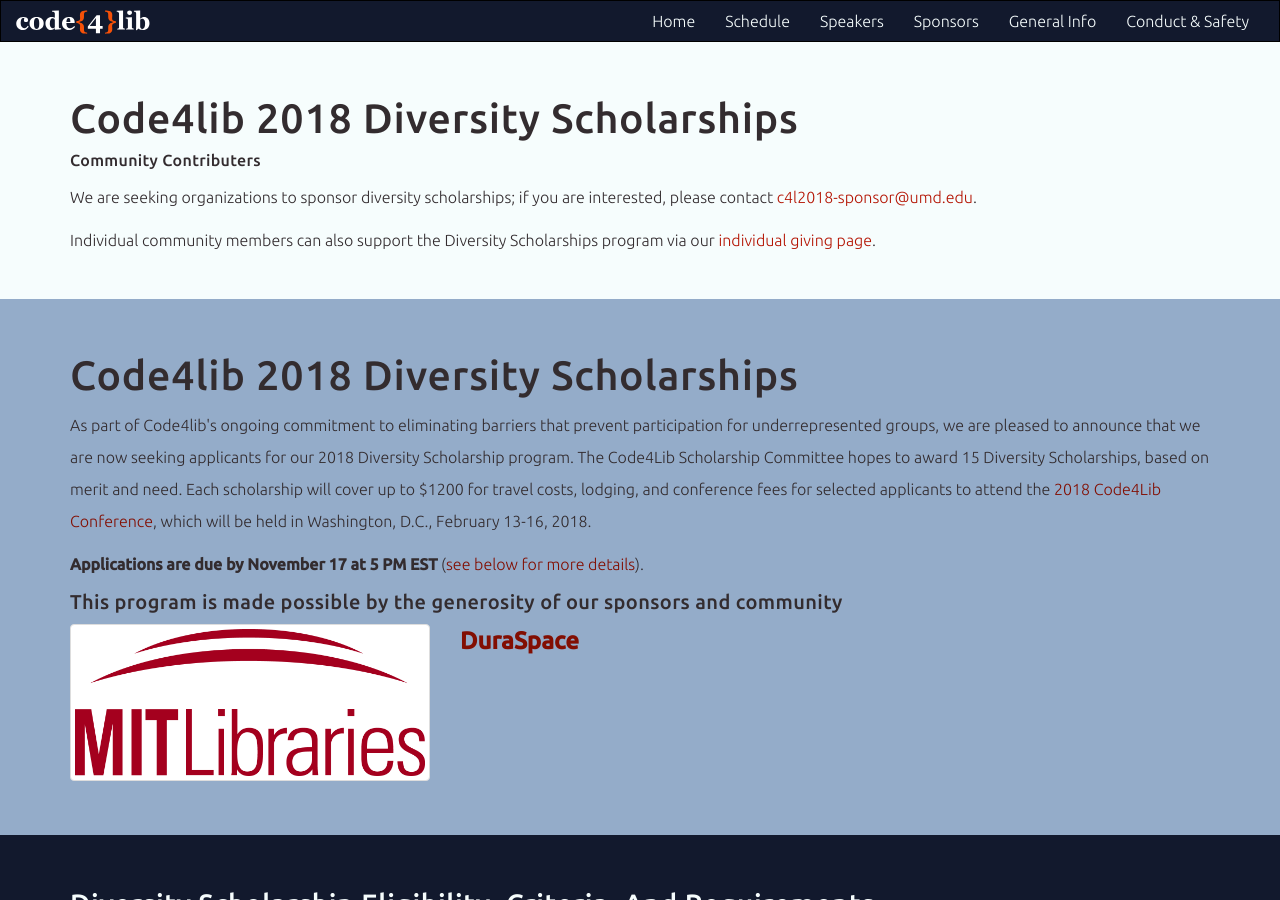
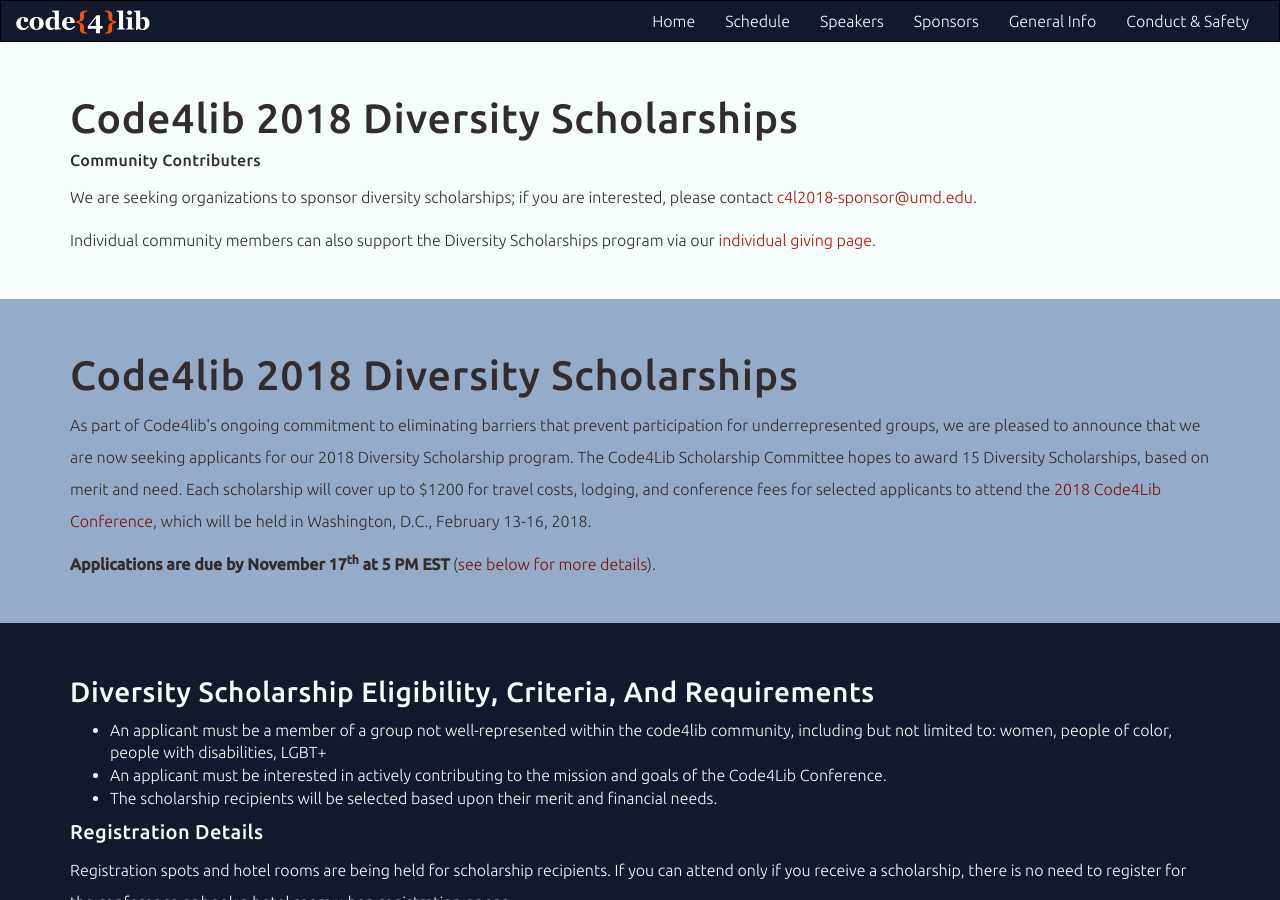
Before and after one commit to code4lib/2018.code4lib.org, a Jekyll site: the page built from diversity-scholarships/index.html, in a window 1280 px wide and 900 px high. Built offline with Jekyll 4.4.1, drawn with Linux system fonts in a browser that asks for light colours; some web fonts are replaced.

Commit message:
Update toggle for scholarship sponsors

```diff
--- a/_data/conf.yml
+++ b/_data/conf.yml
@@ -112,6 +112,6 @@
   url-text: "How to Apply"
   end-date: "2017-11-17"
 
-# When true, general information and sponsors for diversity scholarship will show
-diversity-scholarship-general-info:
+# When true, sponsors for diversity scholarship will show
+diversity-scholarship-general-sponsors:
   show: false
--- a/diversity-scholarships/index.html
+++ b/diversity-scholarships/index.html
@@ -23,12 +23,13 @@
     </div>
 </section>
 
- {% if site.data.conf.diversity-scholarship-applications.show or site.data.conf.diversity-scholarship-general-info.show  %}
+ {% if site.data.conf.diversity-scholarship-applications.show or site.data.conf.diversity-scholarship-general-sponsors.show  %}
 <section>
     <div class="container">
         <div class="row">
             <div class="col-xs-12">
                 <h1>Code4lib 2018 Diversity Scholarships</h1>
+                {% if site.data.conf.diversity-scholarship-applications.show  %}
                 <p>
                     As part of Code4lib's ongoing commitment to eliminating barriers that prevent participation for underrepresented
                     groups, we are pleased to announce that we are now seeking applicants for our 2018 Diversity Scholarship program.
@@ -36,14 +37,15 @@
                     scholarship will cover up to $1200 for travel costs, lodging, and conference fees for selected applicants to attend the
                     <a href="/">2018 Code4Lib Conference</a>, which will be held in Washington, D.C., February 13-16, 2018.
                 </p>
-                {% if site.data.conf.diversity-scholarship-applications.show  %}
                 <p>
-                    <strong>Applications are due by {{ site.data.conf.diversity-scholarship-applications.end-date | date: '%B %-d'}} at 5 PM EST</strong> (<a href="#how-to-apply">see below for more details</a>).
+                    <strong>Applications are due by {{ site.data.conf.diversity-scholarship-applications.end-date | date: '%B %-d'}}{% include date_ordinals.html date=site.data.conf.diversity-scholarship-applications.end-date%} at 5 PM EST</strong> (<a href="#how-to-apply">see below for more details</a>).
                 </p>
                 {% endif %}
-                <h4>This program is made possible by the generosity of our sponsors and community</h4>
             </div>
 
+            {% if site.data.conf.diversity-scholarship-general-sponsors.show  %}
+            <div class="col-xs-12">
+                <h4>This program is made possible by the generosity of our sponsors and community</h4>
                 {% assign sponsors = site.data.sponsors | where: "diversity", true %}
                 {% for sponsor in sponsors %}
                     <div class="col-xs-6 col-md-4">
@@ -56,6 +58,8 @@
                     {% endif %}
                     </div>
                 {% endfor %}
+                </div>
+            {% endif %}
         </div>
     </div>
 </section>
```
Lines whose indentation alone changed are shown as unchanged.
